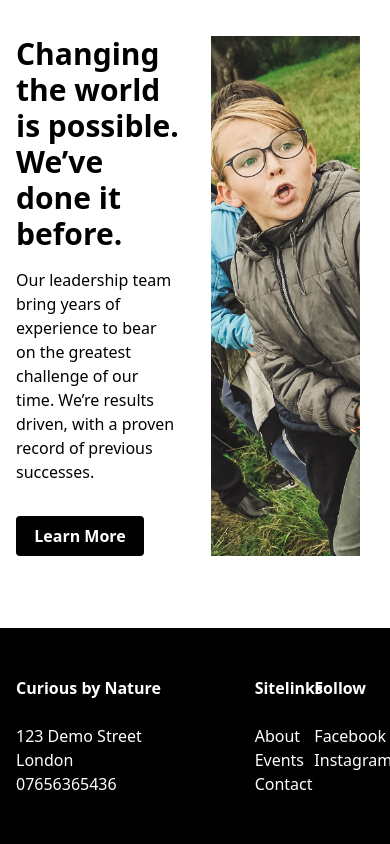
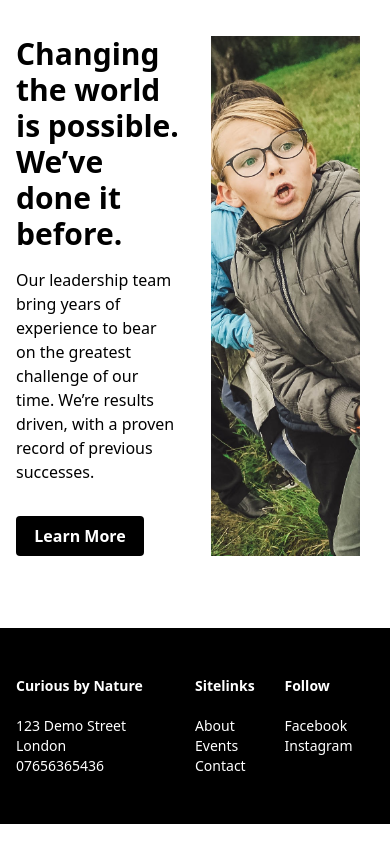
Before and after one commit to JBR90/curious-by-nature, a React (Create React App) app: page / in a window 390 px wide. Shown: the part 1897-2741 px from the top of the page. Built offline with nearby package versions, Linux system fonts and the light colour scheme; what tailwind-hamburgers would draw is missing.

Commit message:
footer - sm screen responsive

```diff
--- a/src/layout/Footer.js
+++ b/src/layout/Footer.js
@@ -2,23 +2,23 @@ import React from "react";
 
 const Footer = () => {
   return (
-    <div className=" w-screen bg-black text-white py-4">
-      <div className=" lg:w-4/5 m-auto  grid grid-cols-12 px-4 py4 ">
-        <div className="col-span-8 my-8">
-          <p className="font-extrabold">Curious by Nature </p>
+    <div className=" w-screen bg-black text-white  py-4">
+      <div className=" lg:w-4/5 m-auto   grid grid-cols-12 px-4 py4 ">
+        <div className=" col-span-6 md:col-span-8 my-8 text-sm md:text-lg ">
+          <p className=" font-extrabold">Curious by Nature </p>
           <br />
           <p>123 Demo Street</p>
           <p>London</p>
           <p>07656365436</p>
         </div>
-        <div class="col-span-2 my-8">
-          <p className="font-extrabold">Sitelinks</p>
+        <div class="text-sm md:text-lg col-span-3 md:col-span-2 my-8">
+          <p className="  font-extrabold">Sitelinks</p>
           <br />
           <p>About</p>
           <p>Events</p>
           <p>Contact</p>
         </div>
-        <div className="col-span-2 my-8">
+        <div className=" text-sm md:text-lg  col-span-2 my-8">
           <p className="font-extrabold">Follow</p>
           <br />
           <p>Facebook</p>
--- a/src/layout/navigation/Navbar.js
+++ b/src/layout/navigation/Navbar.js
@@ -18,12 +18,12 @@ const Navbar = ({ navList, handleHamburger, navOpen }) => {
       >
         <div className="lg:w-4/5 m-auto   flex flex-row justify-between text-center py-8 px-4   items-baseline w-full">
           <div class="transform transition duration-500 hover:scale-105">
-            <a
-              href="/"
+            <NavLink
+              to="/"
               className=" sm:text-2xl  text-1xl   hover:text-blue-dark transform transition duration-500 hover:scale-110"
             >
               Curious by Nature
-            </a>
+            </NavLink>
           </div>
           <div class=" hidden sm:block  invisible sm:visible sm:mr-20 mr-0 ">
             {navList.map((navItem) => (
```
